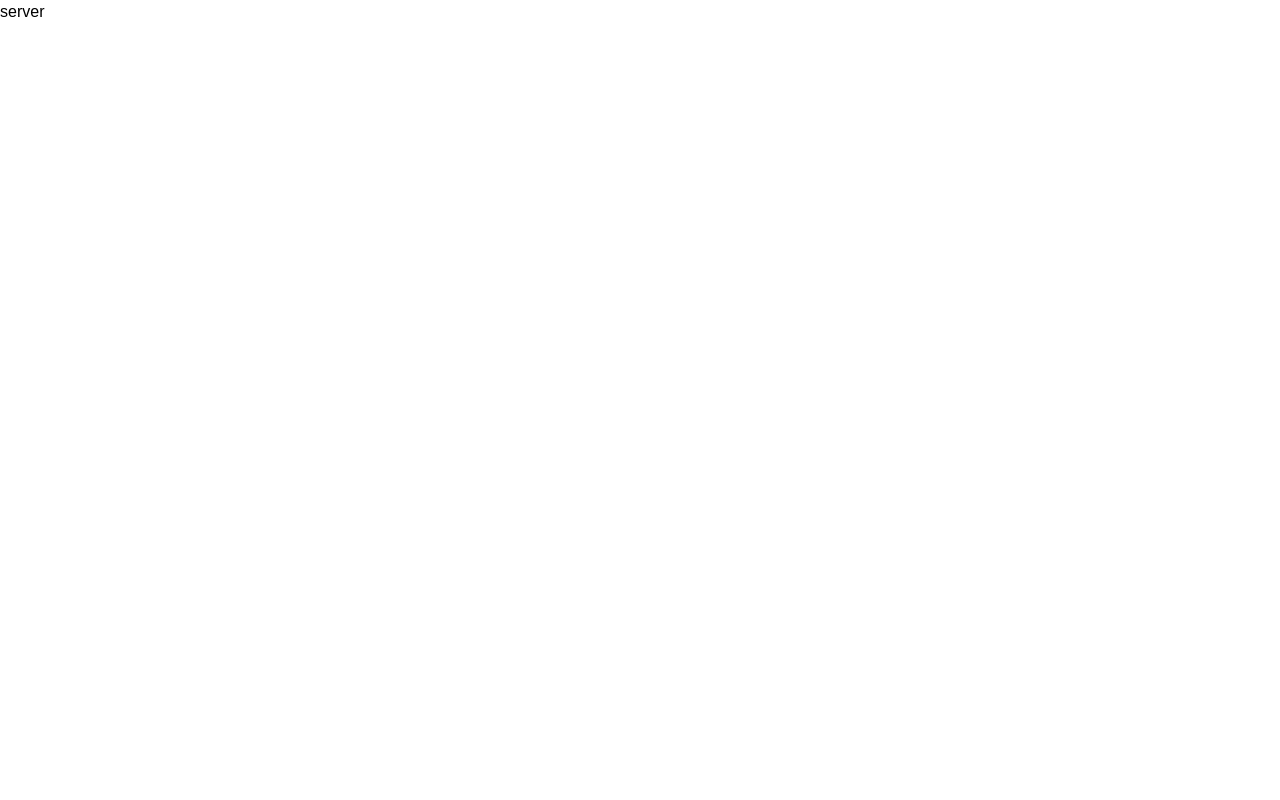
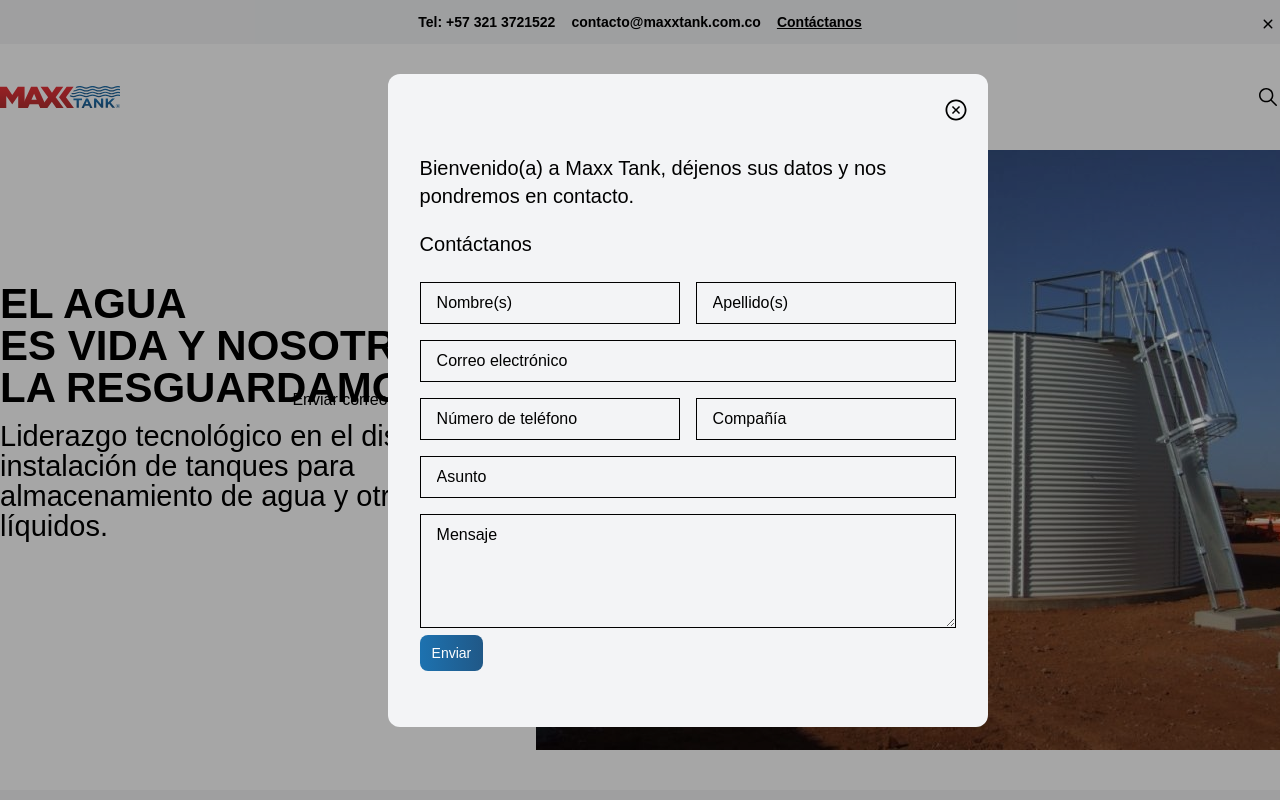
Before and after one commit to josesantanaweb/maxxtank, a React (Vite) app: page / in a window 1280 px wide. Shown: the top 800 px of the page. Built offline with nearby package versions, Linux system fonts and the light colour scheme; a web font is replaced by a local one.

Commit message:
fix: rcover server

```diff
--- a/src/App.tsx
+++ b/src/App.tsx
@@ -1,10 +1,19 @@
-// import Header from '@/components/Common/Header'
-// import { Suspense } from 'react'
-// import { BrowserRouter as Router } from 'react-router-dom'
-// import { AppRouter } from './routes/Router'
+import Header from '@/components/Common/Header'
+import { Suspense } from 'react'
+import { BrowserRouter as Router } from 'react-router-dom'
+import { AppRouter } from './routes/Router'
 
 function App() {
-  return <div>server</div>
+  return (
+    <div>
+      <Router>
+        <Header />
+        <Suspense>
+          <AppRouter />
+        </Suspense>
+      </Router>
+    </div>
+  )
 }
 
 export default App
```
